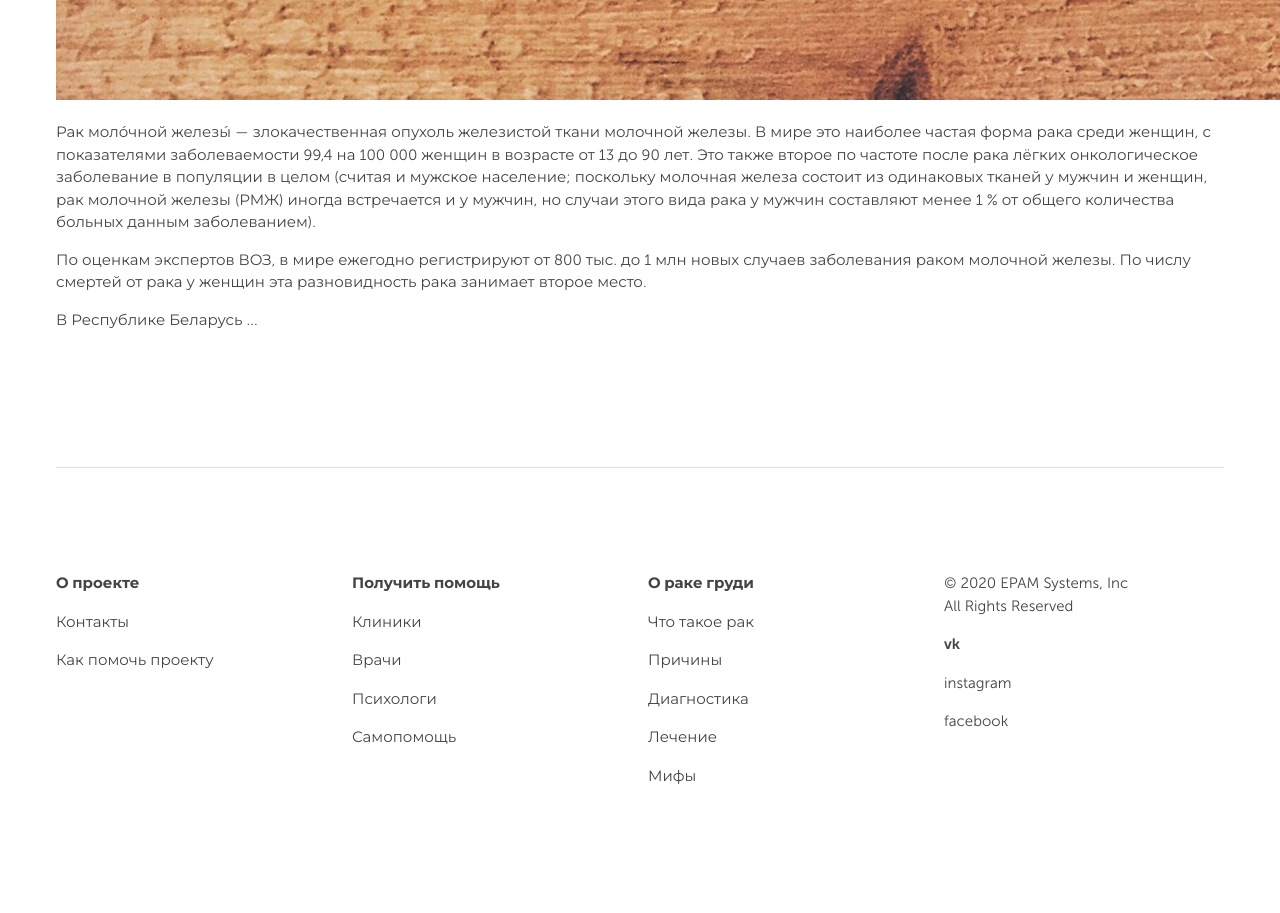
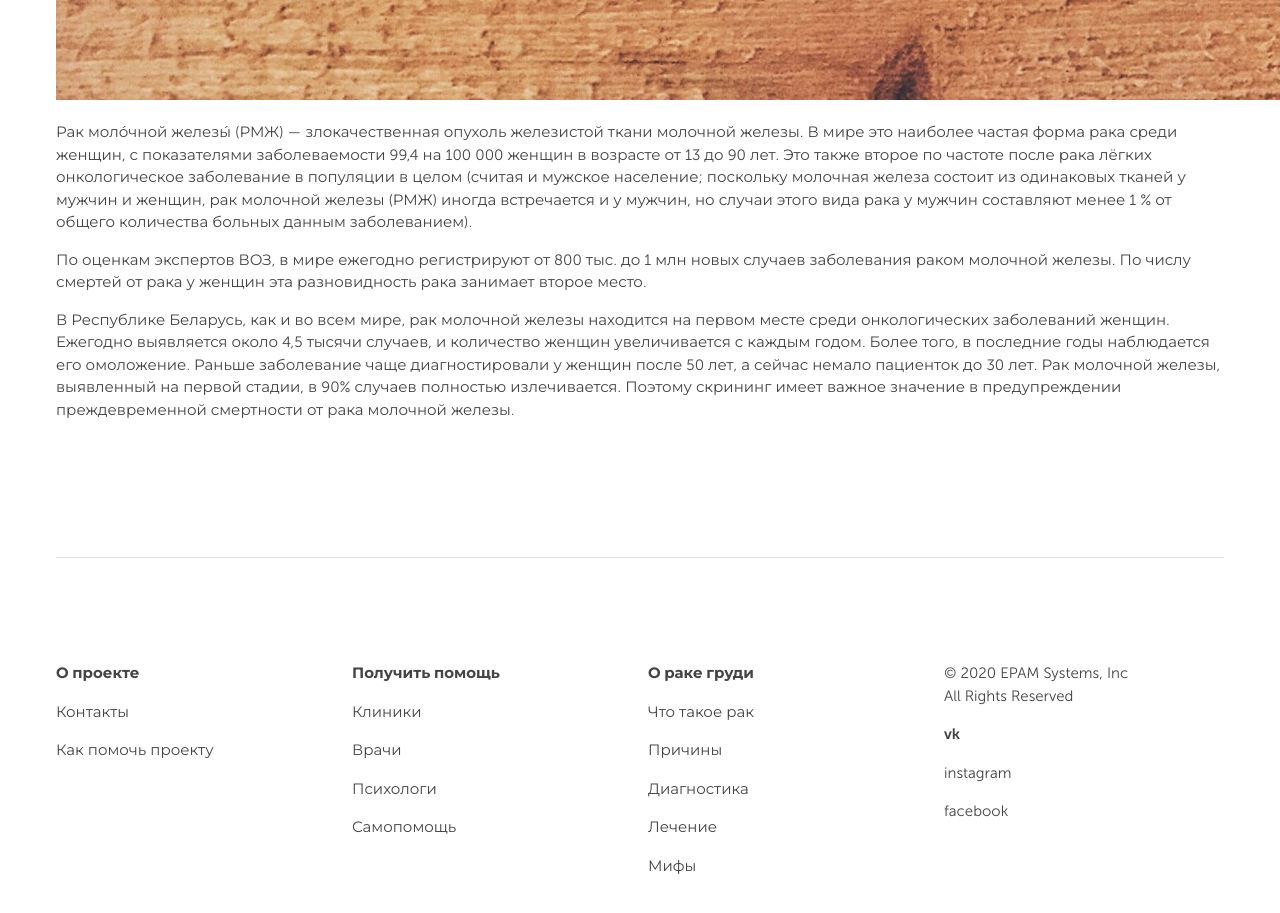
Before and after one commit to Pink-Ribbon/pobedimby, a Gatsby site: page /about-cancer/ in a window 1280 px wide. Shown: the part 1760-2673 px from the top of the page. Built offline with nearby package versions, Linux system fonts and the light colour scheme; Gatsby itself is replaced by a stand-in of ours.

Commit message:
Update index.md
Updated content

```diff
--- a/content/blog/about-cancer/index.md
+++ b/content/blog/about-cancer/index.md
@@ -4,8 +4,8 @@ description: "Что такое рак молочной железы (РМЖ)"
 ---
 ![Розовая лента - символ информирования о раке молочной железы](./breast-cancer-awareness-KQ2QJLT.jpg)
 
-Рак моло́чной железы́ — злокачественная опухоль железистой ткани молочной железы. В мире это наиболее частая форма рака среди женщин, с показателями заболеваемости 99,4 на 100 000 женщин в возрасте от 13 до 90 лет. Это также второе по частоте после рака лёгких онкологическое заболевание в популяции в целом (считая и мужское население; поскольку молочная железа состоит из одинаковых тканей у мужчин и женщин, рак молочной железы (РМЖ) иногда встречается и у мужчин, но случаи этого вида рака у мужчин составляют менее 1 % от общего количества больных данным заболеванием).
+Рак моло́чной железы́ (РМЖ) — злокачественная опухоль железистой ткани молочной железы. В мире это наиболее частая форма рака среди женщин, с показателями заболеваемости 99,4 на 100 000 женщин в возрасте от 13 до 90 лет. Это также второе по частоте после рака лёгких онкологическое заболевание в популяции в целом (считая и мужское население; поскольку молочная железа состоит из одинаковых тканей у мужчин и женщин, рак молочной железы (РМЖ) иногда встречается и у мужчин, но случаи этого вида рака у мужчин составляют менее 1 % от общего количества больных данным заболеванием).
 
 По оценкам экспертов ВОЗ, в мире ежегодно регистрируют от 800 тыс. до 1 млн новых случаев заболевания раком молочной железы. По числу смертей от рака у женщин эта разновидность рака занимает второе место.
 
-В Республике Беларусь ...
+В Республике Беларусь, как и во всем мире, рак молочной железы находится на первом месте среди онкологических заболеваний женщин. Ежегодно выявляется около 4,5 тысячи случаев, и количество женщин увеличивается с каждым годом. Более того, в последние годы наблюдается его омоложение. Раньше заболевание чаще диагностировали у женщин после 50 лет, а сейчас немало  пациенток до 30 лет. Рак молочной железы, выявленный на первой стадии, в 90% случаев полностью излечивается. Поэтому скрининг имеет важное значение в предупреждении преждевременной смертности от рака молочной железы.
```
